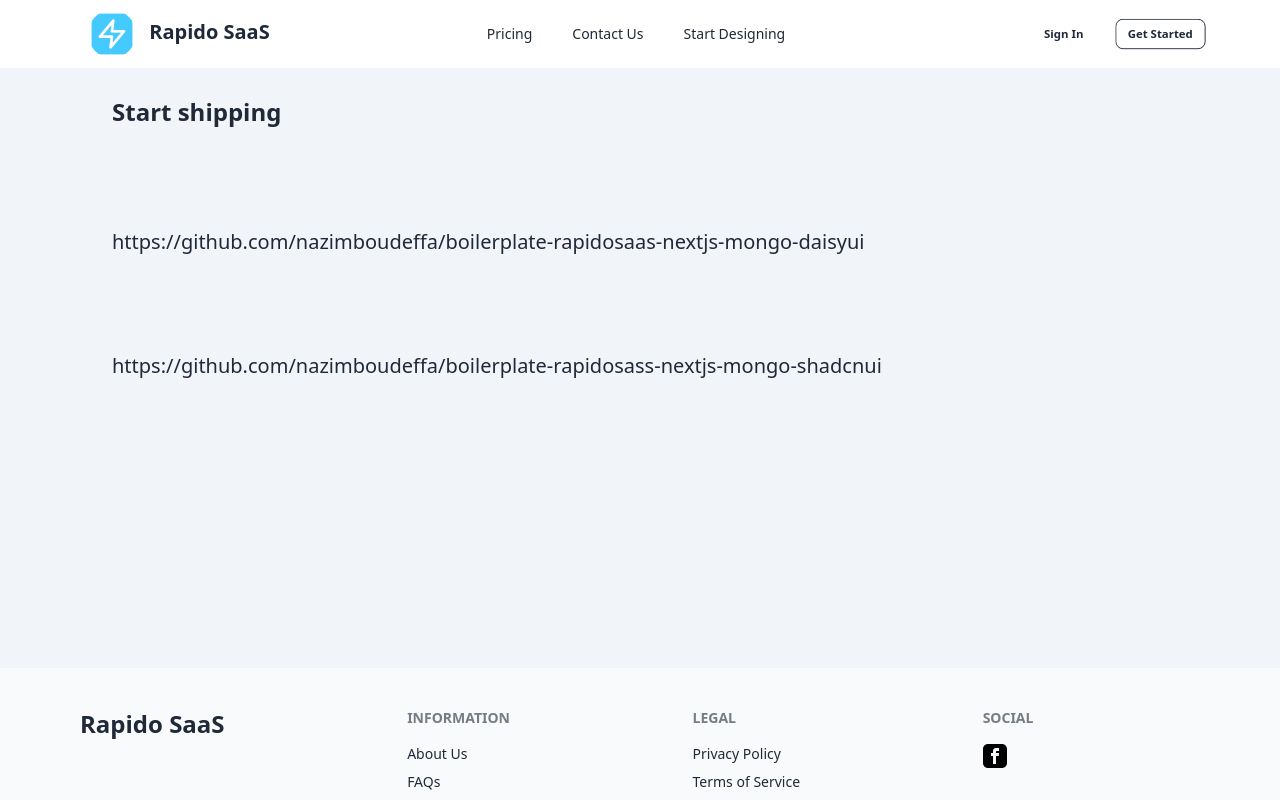
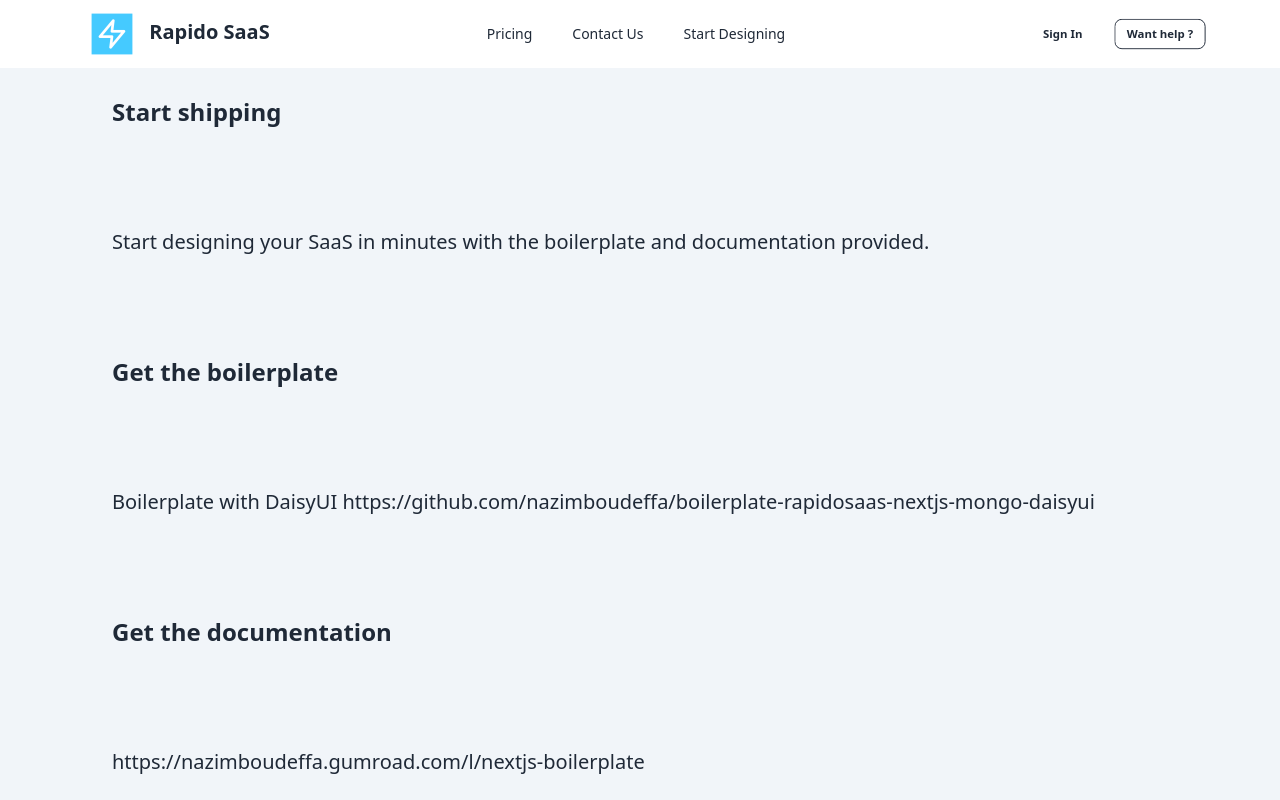
Before and after one commit to nazimboudeffa/rapidosaas-next14-website, a Next.js app: page /start-designing in a window 1280 px wide. Shown: the top 800 px of the page. Built offline with nearby package versions, Linux system fonts and the light colour scheme.

Commit message:
Changed some stuff

```diff
--- a/src/components/common/SignInModalBody.js
+++ b/src/components/common/SignInModalBody.js
@@ -120,7 +120,7 @@ const sendMailOtp = async(e) =>{
                     <div className='text-center rounded-xl bg-slate-100 '>
                             <div className='mt-10 md:mb-0 mb-10 inline-block'>
                             <span className='font-bold text-2xl'>
-                        <img className="mask inline-block mr-2 mask-circle w-10" src="/android-chrome-192x192.png" /> Web Design AI
+                        <img className="mask inline-block mr-2 mask-circle w-10" src="/android-chrome-192x192.png" /> Rapido SaaS
                     </span>
                     <div className="carousel   mt-6 w-full">
                         {
--- a/src/components/home/Hero.js
+++ b/src/components/home/Hero.js
@@ -4,7 +4,7 @@ function Hero(){
     return(
         <div className="hero py-12 bg-gradient-to-t from-blue-500 to-purple-700">
             <div className="hero-content md:px-0 px-4 max-w-6xl flex-col lg:flex-row-reverse">
-                <img src="/images/stack.png" className="max-w-sm rounded-lg shadow-2xl" />
+                <img src="/images/stack.png" className="max-w-sm" />
                 <div>
                 <h1 className="text-5xl text-slate-100 font-bold md:leading-none leading-tight md:mt-0 mt-10">Get your SaaS  <span className="md:block mt-4">designed rapidly</span></h1>
                 <p className="py-2 text-xl text-slate-100 mt-4 pr-12">Use our boilerplate to ship your startup <br /> in minutes.</p>
--- a/src/containers/NavProfileLinks.js
+++ b/src/containers/NavProfileLinks.js
@@ -81,7 +81,7 @@ function NavProfileLinks() {
             !isLoggedIn &&
             <>
                 <button className='btn btn-sm text-xs mr-4 normal-case md:btn-ghost ' onClick={() => openLoginModal()}>Sign In</button>
-                <Link href="/start-designing"><button className='btn md:mt-0 mt-4 btn-block btn-sm text-xs btn-outline normal-case hover:text-white hover:btn-primary'>Get Started</button></Link>
+                <Link href="https://calendar.app.google/8X1TqBgcJain3tTV6"><button className='btn md:mt-0 mt-4 btn-block btn-sm text-xs btn-outline normal-case hover:text-white hover:btn-primary'>Want help ?</button></Link>
             </>
         }
 
--- a/src/containers/Navbar.js
+++ b/src/containers/Navbar.js
@@ -45,7 +45,7 @@ function Navbar(){
         <div className="md:flex-1 flex-none px-2 mx-2">
             <Link href="/">
             <span className='font-bold text-xl'>
-                <img className="mask inline-block mr-2 mask-circle w-12" src="/android-chrome-192x192.png" /> Rapido SaaS
+                <img className="mask inline-block mr-2 w-12" src="/android-chrome-192x192.png" /> Rapido SaaS
             </span>
             </Link>
         </div>
--- a/src/pages/start-designing.js
+++ b/src/pages/start-designing.js
@@ -1,16 +1,22 @@
 import PageMetaTags from "@/containers/PageMetaTags"
+import Link from "next/link"
 
 function Design() {
       return(<>
             <PageMetaTags title="Start Designing" description={"Meta description here"} url="/start-designing"/>
             <div className="grid place-items-center w-full bg-slate-100 pt-6 pb-48">
             <div className="max-w-6xl w-full  md:px-12 px-4 text-left flex-col ">
-                <h1 className="text-2xl  leading-10 font-bold">Start shipping</h1>
+                <h1 className="text-2xl leading-10 font-bold">Start shipping</h1>
                 <p className="my-24 text-xl">
-                    https://github.com/nazimboudeffa/boilerplate-rapidosaas-nextjs-mongo-daisyui
+                    Start designing your SaaS in minutes with the boilerplate and documentation provided.
                 </p>
+                <h2 className="text-2xl leading-10 font-bold">Get the boilerplate</h2>
                 <p className="my-24 text-xl">
-                    https://github.com/nazimboudeffa/boilerplate-rapidosass-nextjs-mongo-shadcnui
+                    Boilerplate with DaisyUI <Link href="https://github.com/nazimboudeffa/boilerplate-rapidosaas-nextjs-mongo-daisyui">https://github.com/nazimboudeffa/boilerplate-rapidosaas-nextjs-mongo-daisyui</Link>
+                </p>
+                <h2 className="text-2xl  leading-10 font-bold">Get the documentation</h2>
+                <p className="my-24 text-xl">
+                    <Link href="https://nazimboudeffa.gumroad.com/l/nextjs-boilerplate">https://nazimboudeffa.gumroad.com/l/nextjs-boilerplate</Link>
                 </p>
             </div>
         </div>
```
Also changed, not shown: public/images/stack (Copie).png (added), public/images/stack.png.
